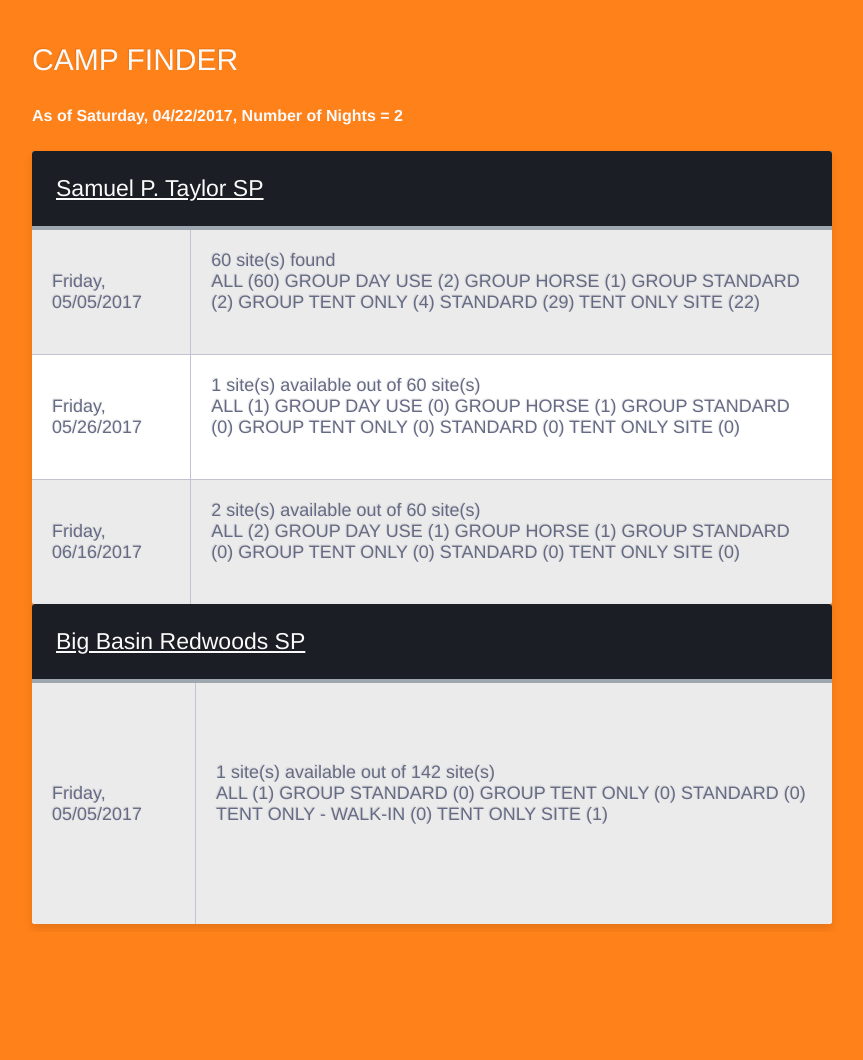
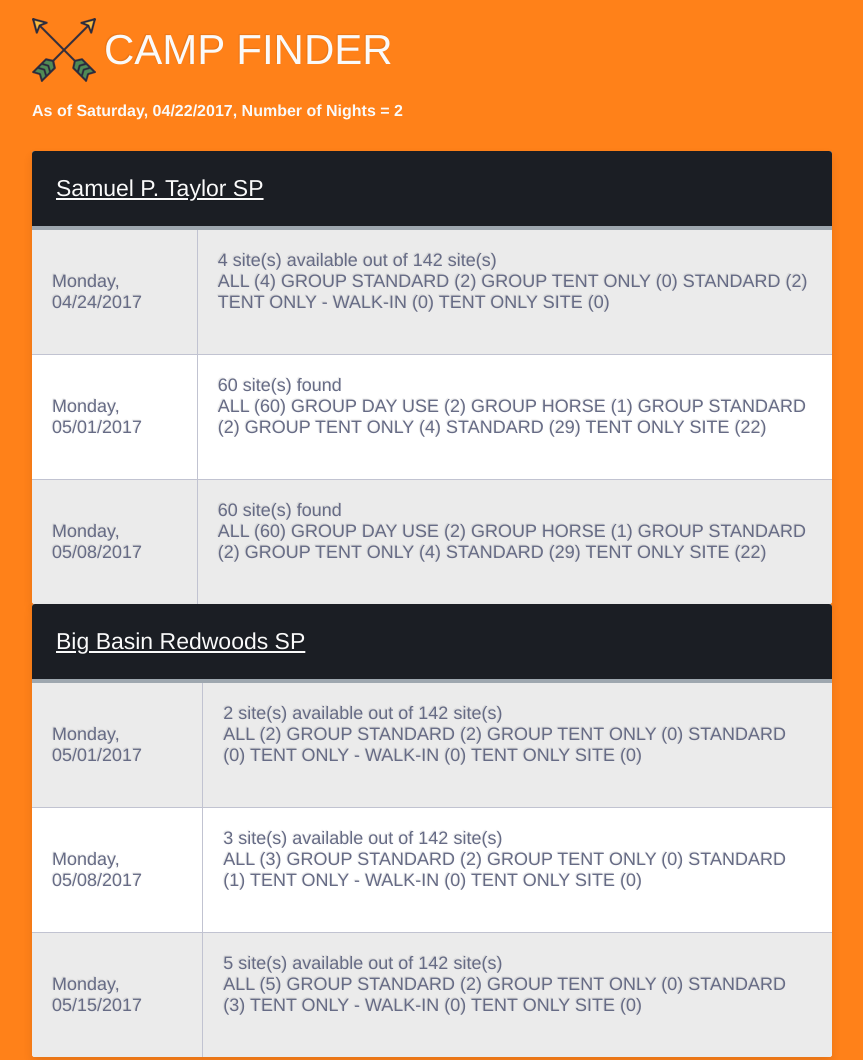
Before and after one commit to sparkleandgrace/sparkleandgrace.github.io, a plain HTML site: page CampFinder/index.html in a window 1280 px wide. Shown: the top 1060 px of the page, without its empty margins (208-1071 px from the left). Before the commit the page ends 932 px from the top, so only its background shows below. Drawn offline with Linux system fonts and the light colour scheme.

Commit message:
no message

```diff
--- a/CampFinder/index.html
+++ b/CampFinder/index.html
@@ -1,8 +1,7 @@
-<html lang="en">
+<!DOCTYPE html>
     <head>
-        <meta charset="utf-8" />
+        <meta http-equiv="Content-type" content="text/html; charset=utf-8">
         <title>Camp Finder</title>
-        <meta name="viewport" content="initial-scale=1.0; maximum-scale=1.0; width=device-width;" />
         <style type="text/css">
             body {
                 background-color: #FF8119;
@@ -21,18 +20,19 @@
             display: block;
             margin: auto;
             max-width: 800px;
-            padding:5px;
+            padding: 10px;
             width: 100%;
         }
 
         .table-title h3 {
             color: #fafafa;
-            font-size: 30px;
+            font-size: 42px;
             font-weight: 400;
             font-style:normal;
             font-family: helvetica, arial, sans-serif;
             text-shadow: -1px -1px 1px rgba(0, 0, 0, 0.1);
             text-transform:uppercase;
+            margin: 8px 0 0 8px;
         }
 
 
@@ -156,18 +156,21 @@
 
     <body>
         <div class="table-title">
-            <h3>Camp Finder</h3>
-            <h4>
+            <img src='appicon.png' style='float:left;' alt='icon' />
+            <h3 style='float:left'>Camp Finder</h3>
+            <h4 style='clear:both; padding-top: 20px;'>
                 As of Saturday, 04/22/2017, Number of Nights = 2
             </h4>
         </div>
         <table class='table-fill'><thead><tr><th class='text-left' colspan='2'><a href='https://www.reserveamerica.com/camping/samuel-p-taylor-sp/r/campgroundDetails.do?contractCode=CA&parkId=120081' target='_blank'>Samuel P. Taylor SP</a></th></tr></thead><tbody class='table-hover'>
-<tr><td class='text-left'>Friday, 05/05/2017</td><td class='text-left'>60 site(s) found<br />ALL (60) GROUP DAY USE (2) GROUP HORSE (1) GROUP STANDARD (2) GROUP TENT ONLY (4) STANDARD (29) TENT ONLY SITE (22)<br /><br /></td></tr>
-<tr><td class='text-left'>Friday, 05/26/2017</td><td class='text-left'>1 site(s) available out of 60 site(s)<br />ALL (1) GROUP DAY USE (0) GROUP HORSE (1) GROUP STANDARD (0) GROUP TENT ONLY (0) STANDARD (0) TENT ONLY SITE (0)<br /><br /></td></tr>
-<tr><td class='text-left'>Friday, 06/16/2017</td><td class='text-left'>2 site(s) available out of 60 site(s)<br />ALL (2) GROUP DAY USE (1) GROUP HORSE (1) GROUP STANDARD (0) GROUP TENT ONLY (0) STANDARD (0) TENT ONLY SITE (0)<br /><br /></td></tr>
+<tr><td class='text-left'>Monday, 04/24/2017</td><td class='text-left'>4 site(s) available out of 142 site(s)<br />ALL (4) GROUP STANDARD (2) GROUP TENT ONLY (0) STANDARD (2) TENT ONLY - WALK-IN (0) TENT ONLY SITE (0)<br /><br /></td></tr>
+<tr><td class='text-left'>Monday, 05/01/2017</td><td class='text-left'>60 site(s) found<br />ALL (60) GROUP DAY USE (2) GROUP HORSE (1) GROUP STANDARD (2) GROUP TENT ONLY (4) STANDARD (29) TENT ONLY SITE (22)<br /><br /></td></tr>
+<tr><td class='text-left'>Monday, 05/08/2017</td><td class='text-left'>60 site(s) found<br />ALL (60) GROUP DAY USE (2) GROUP HORSE (1) GROUP STANDARD (2) GROUP TENT ONLY (4) STANDARD (29) TENT ONLY SITE (22)<br /><br /></td></tr>
 </tbody></table>
 <table class='table-fill'><thead><tr><th class='text-left' colspan='2'><a href='https://www.reserveamerica.com/camping/big-basin-redwoods-sp/r/campgroundDetails.do?contractCode=CA&parkId=120009' target='_blank'>Big Basin Redwoods SP</a></th></tr></thead><tbody class='table-hover'>
-<tr><td class='text-left'>Friday, 05/05/2017</td><td class='text-left'>1 site(s) available out of 142 site(s)<br />ALL (1) GROUP STANDARD (0) GROUP TENT ONLY (0) STANDARD (0) TENT ONLY - WALK-IN (0) TENT ONLY SITE (1)<br /><br /></td></tr>
+<tr><td class='text-left'>Monday, 05/01/2017</td><td class='text-left'>2 site(s) available out of 142 site(s)<br />ALL (2) GROUP STANDARD (2) GROUP TENT ONLY (0) STANDARD (0) TENT ONLY - WALK-IN (0) TENT ONLY SITE (0)<br /><br /></td></tr>
+<tr><td class='text-left'>Monday, 05/08/2017</td><td class='text-left'>3 site(s) available out of 142 site(s)<br />ALL (3) GROUP STANDARD (2) GROUP TENT ONLY (0) STANDARD (1) TENT ONLY - WALK-IN (0) TENT ONLY SITE (0)<br /><br /></td></tr>
+<tr><td class='text-left'>Monday, 05/15/2017</td><td class='text-left'>5 site(s) available out of 142 site(s)<br />ALL (5) GROUP STANDARD (2) GROUP TENT ONLY (0) STANDARD (3) TENT ONLY - WALK-IN (0) TENT ONLY SITE (0)<br /><br /></td></tr>
 </tbody></table>
 
     </body>
```
Also changed, not shown: CampFinder/appicon.png (added).
